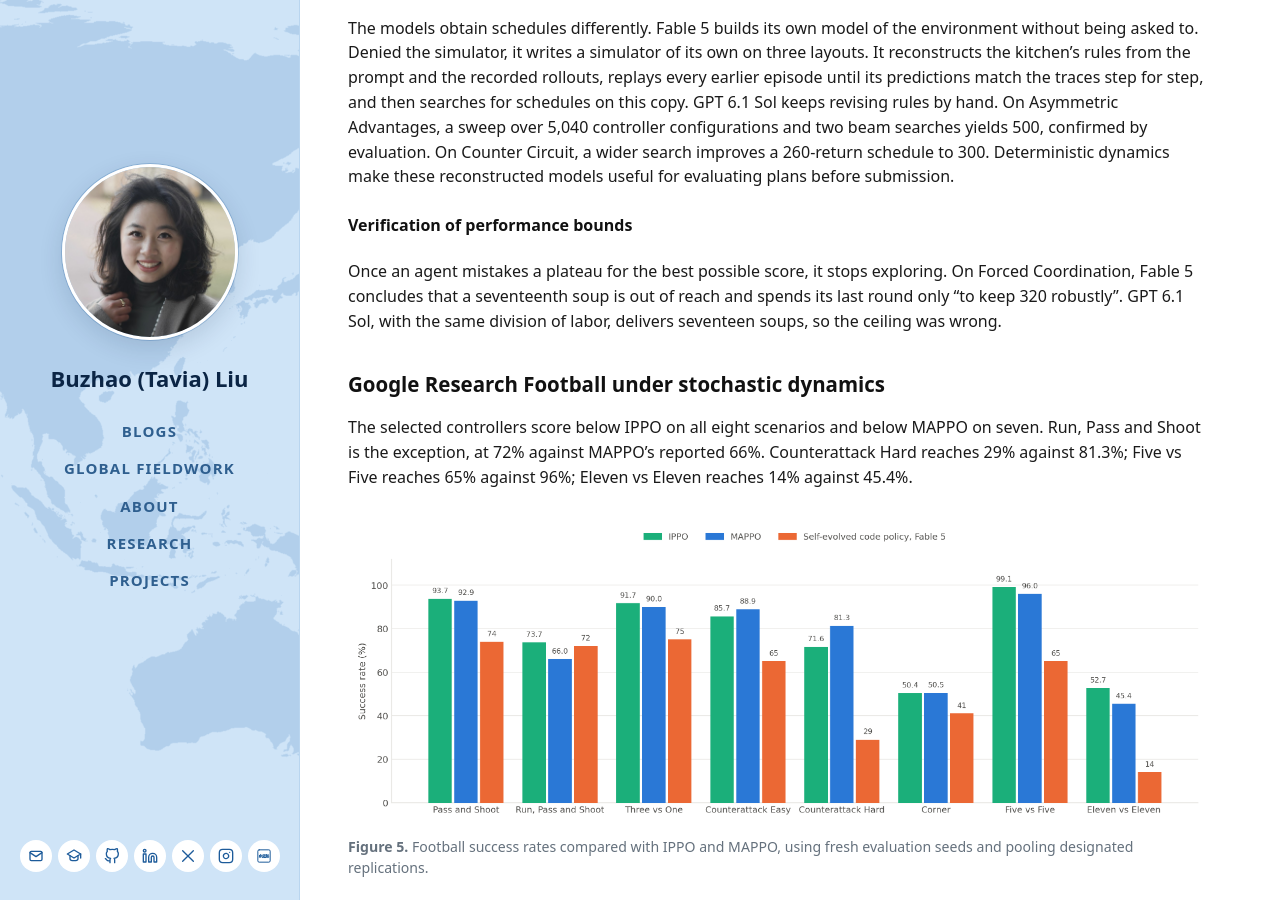
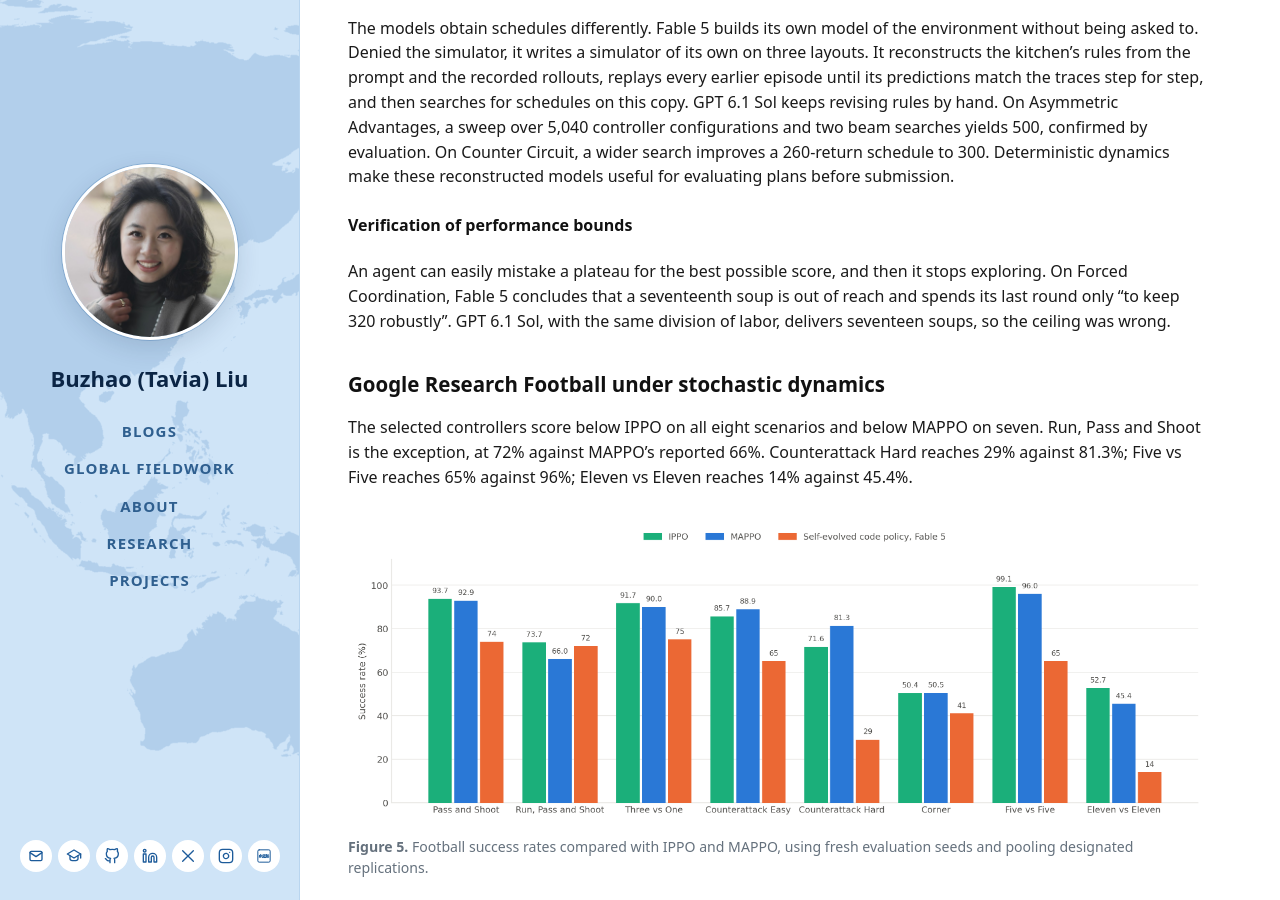
Before and after one commit to tavia-liu/tavia-liu.github.io, a Jekyll site: the page built from _posts/2026-10-31-self-improving-code-as-policies.md, in a window 1280 px wide and 900 px high, scrolled down 3632 px. Built offline with Jekyll 4.4.1, drawn with Linux system fonts in a browser that asks for light colours.

Commit message:
Add 'easily'

```diff
--- a/_posts/2026-10-31-self-improving-code-as-policies.md
+++ b/_posts/2026-10-31-self-improving-code-as-policies.md
@@ -87,7 +87,7 @@
 
 #### Verification of performance bounds
 
-Once an agent mistakes a plateau for the best possible score, it stops exploring. On Forced Coordination, Fable 5 concludes that a seventeenth soup is out of reach and spends its last round only "to keep 320 robustly". GPT 6.1 Sol, with the same division of labor, delivers seventeen soups, so the ceiling was wrong.
+An agent can easily mistake a plateau for the best possible score, and then it stops exploring. On Forced Coordination, Fable 5 concludes that a seventeenth soup is out of reach and spends its last round only "to keep 320 robustly". GPT 6.1 Sol, with the same division of labor, delivers seventeen soups, so the ceiling was wrong.
 
 ### Google Research Football under stochastic dynamics
 
```
